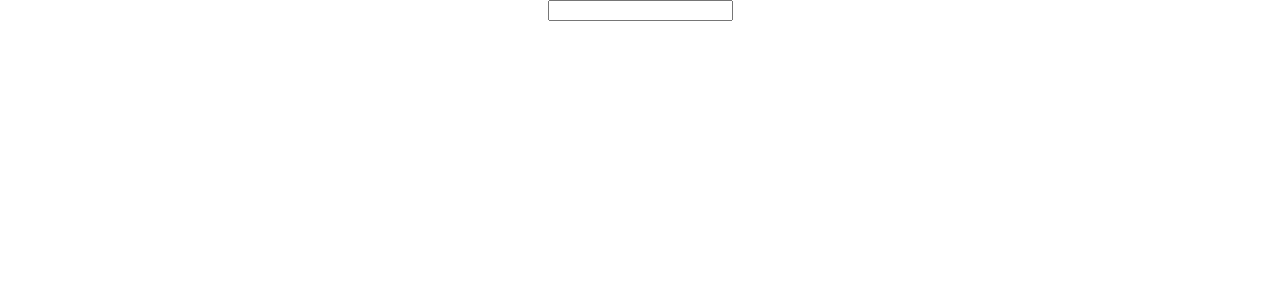
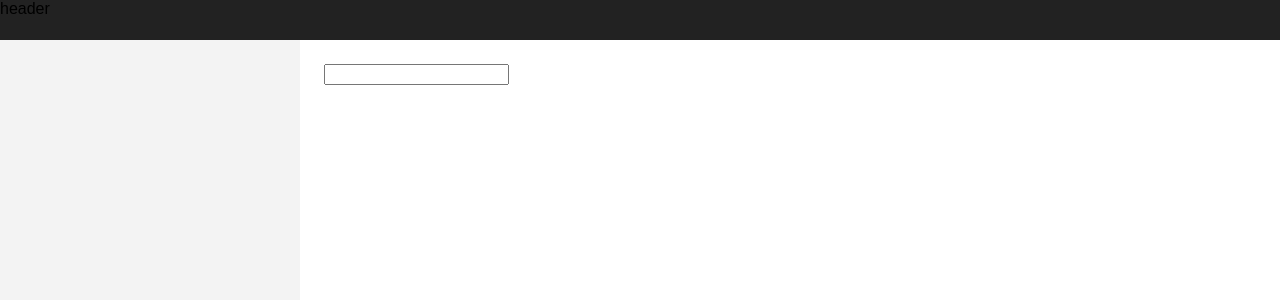
Before and after one commit to joelshawaddepar/date-picker, a React (Create React App) app in the folder datepicker-app/: page / in a window 1280 px wide. Shown: the top 300 px of the page. Built offline with nearby package versions, Linux system fonts and the light colour scheme.

Commit message:
resolved merged conflicts

```diff
--- a/datepicker-app/src/App.css
+++ b/datepicker-app/src/App.css
@@ -1,28 +1,18 @@
-.App {
-  text-align: center;
+.home {
+  display: flex;
+  height: calc(100vh - 40px);
 }
 
-.App-logo {
-  animation: App-logo-spin infinite 20s linear;
-  height: 80px;
+.header {
+  background: #222;
+  height: 40px;
 }
 
-.App-header {
-  background-color: #222;
-  height: 150px;
-  padding: 20px;
-  color: white;
+.sidebar {
+  background: #f3f3f3;
+  width: 300px;
 }
 
-.App-title {
-  font-size: 1.5em;
+.content {
+  padding: 24px;
 }
-
-.App-intro {
-  font-size: large;
-}
-
-@keyframes App-logo-spin {
-  from { transform: rotate(0deg); }
-  to { transform: rotate(360deg); }
-}
--- a/datepicker-app/src/App.js
+++ b/datepicker-app/src/App.js
@@ -7,10 +7,17 @@ class App extends Component {
   render() {
     return (
       <div className="App">
-        <AddeDatePicker
-          startDate=''
-          endDate=''
-        />
+
+        <div className="header">header</div>
+        <div className="home">
+        	<div className="sidebar"></div>
+        	<div className="content">
+	        	<AddeDatePicker
+		          startDate=''
+		          endDate=''
+		        />
+        	</div>
+        </div>
       </div>
     );
   }
```
